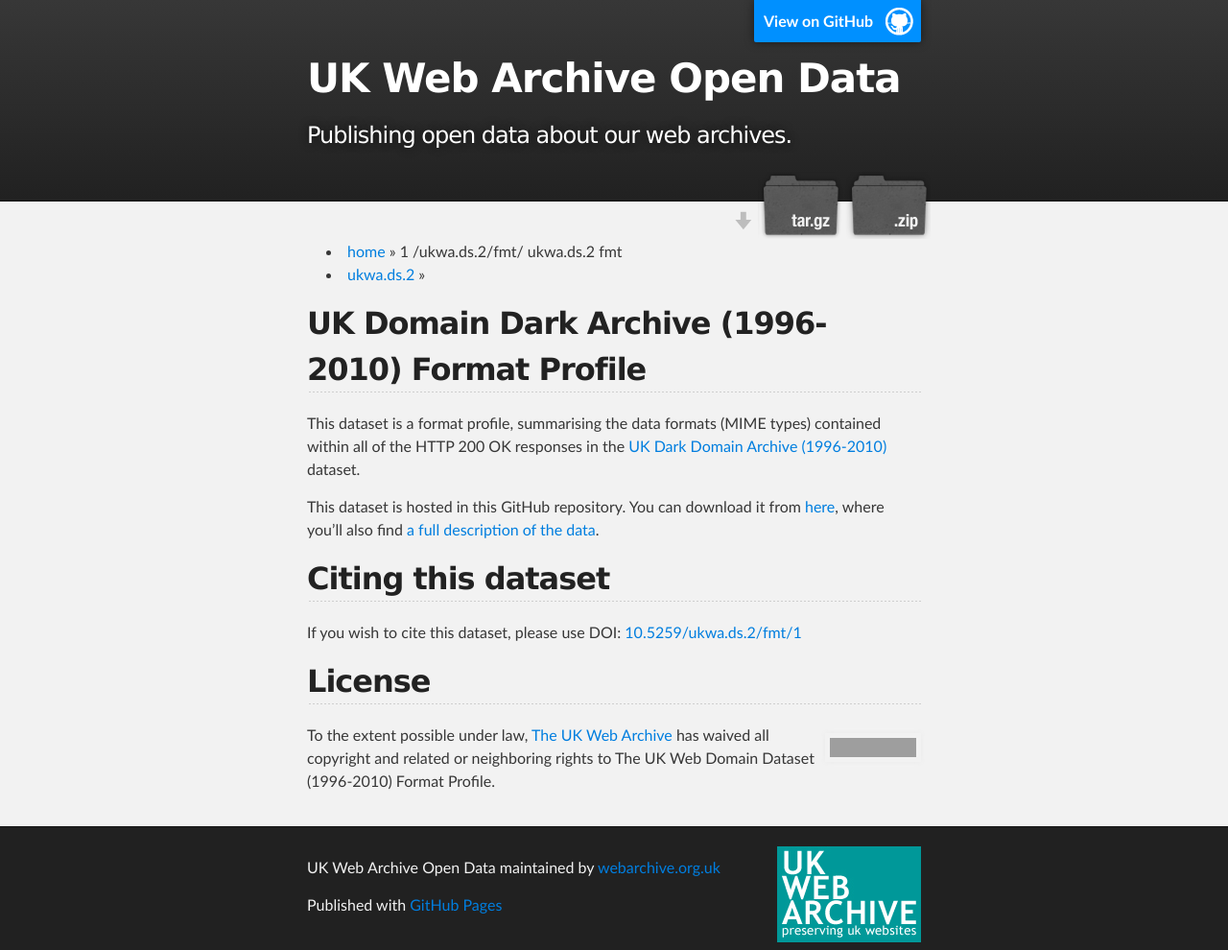
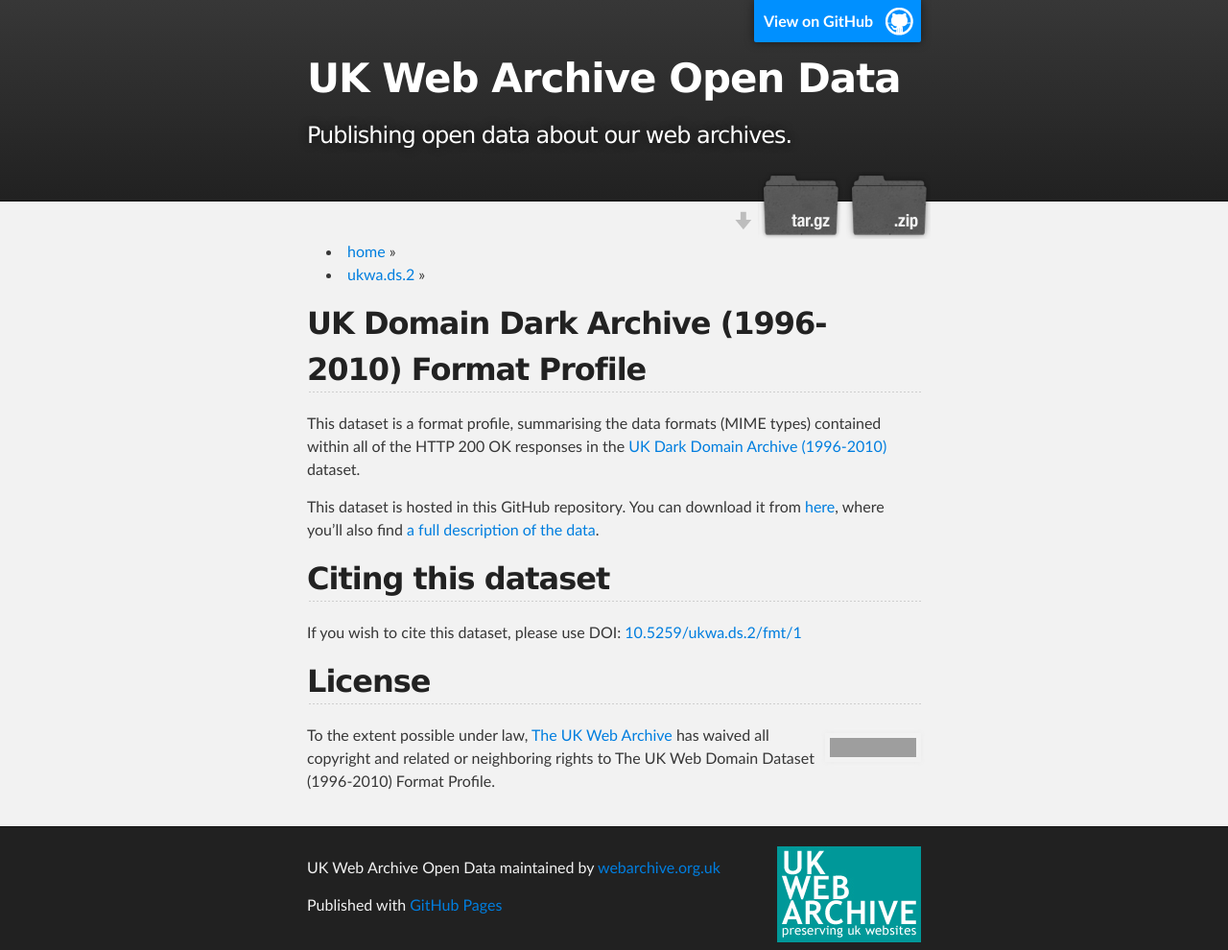
Before and after one commit to ukwa/opendata, a Jekyll site: the page built from ukwa.ds.2/fmt/index.md, in a window 1280 px wide. Shown: the whole page at 96% size. Built offline with Jekyll 4.4.1, drawn with Linux system fonts in a browser that asks for light colours; grey boxes are pictures that could not be loaded.

```diff
--- a/_layouts/default.html
+++ b/_layouts/default.html
@@ -33,12 +33,12 @@
 
 {% capture url_parts %} {{ page.url | remove: "/index.html" | replace:'/'," " }}{% endcapture %}
 {% capture num_parts %}{{ url_parts | number_of_words | minus: 1 }}{% endcapture %}
-{% assign previous="" %}
+{% assign previous="opendata" %}
 <ul>
  {% if num_parts == "0" or num_parts == "-1" %}
   <li><a href="/opendata/">home</a> &nbsp; </li>
  {% else %}
-  <li><a href="/opendata/">home</a> &#187; {{ num_parts }} {{ page.url }} {{ url_parts }} {{ breadcrumb_list }}</li>
+  <li><a href="/opendata/">home</a> &#187; </li>
 
   {% for unused in site.pages limit:num_parts %}
    {% capture first_word %}{{ url_parts | truncatewords:1 | remove:"..."}}{% endcapture %}
```
